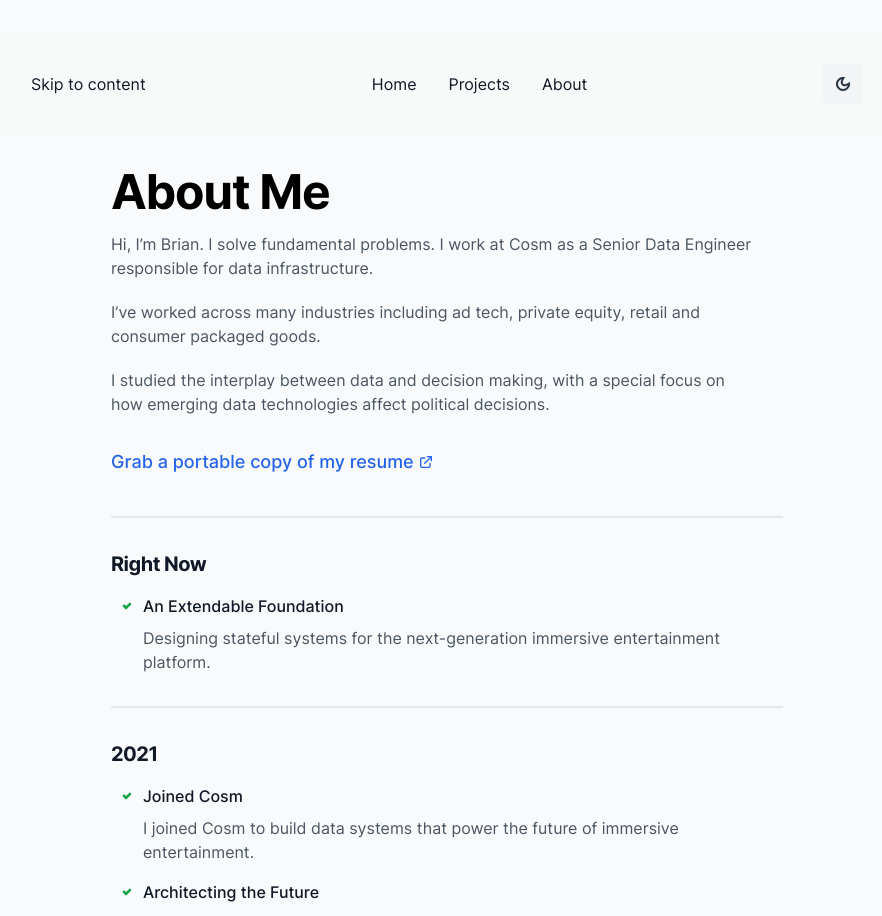
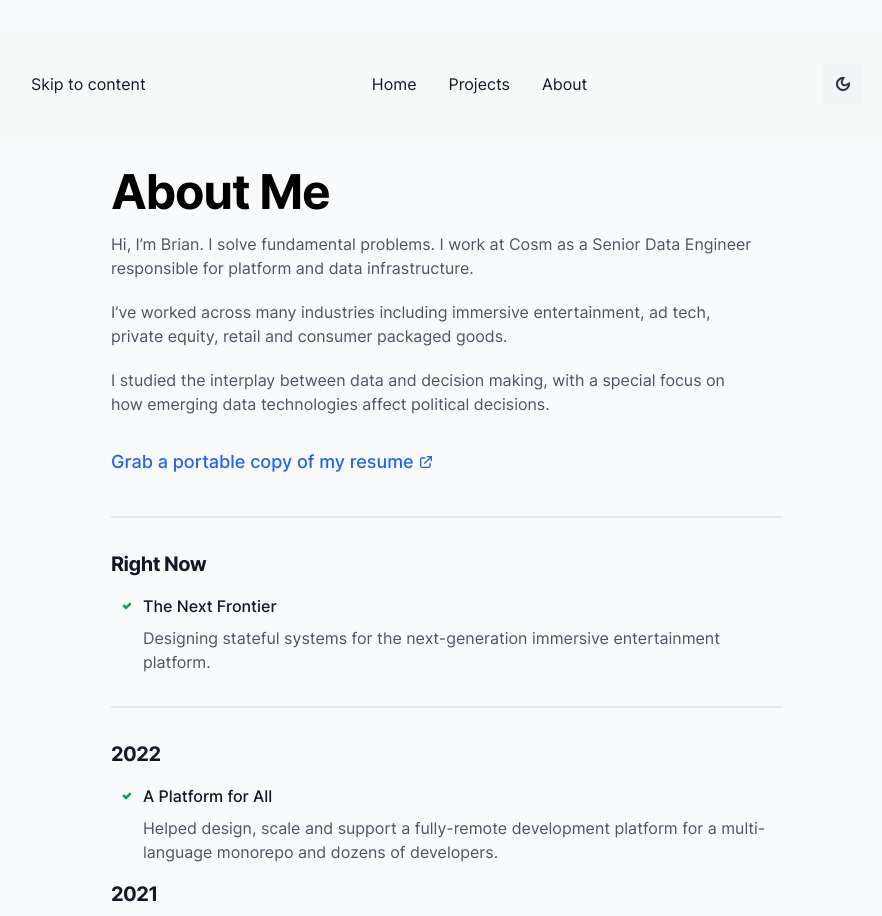
Before and after one commit to ahappypie/ahappypie.github.io, a Next.js app: page /about in a window 1280 px wide. Shown: the top 916 px of the page, without its empty margins (193-1075 px from the left). Built offline with nearby package versions, Linux system fonts and the light colour scheme.

Commit message:
update for 2022

```diff
--- a/components/timeline.tsx
+++ b/components/timeline.tsx
@@ -8,12 +8,19 @@ export default function Timeline() {
       <Divider />
       <Year>Right Now</Year>
       <ul>
-        <Step title="An Extendable Foundation">
+        <Step title="The Next Frontier">
           Designing stateful systems for the next-generation immersive
           entertainment platform.
         </Step>
       </ul>
       <Divider />
+      <Year>2022</Year>
+      <ul>
+        <Step title="A Platform for All">
+          Helped design, scale and support a fully-remote development platform for
+          a multi-language monorepo and dozens of developers.
+        </Step>
+      </ul>
       <Year>2021</Year>
       <ul>
         <Step title="Joined Cosm">
--- a/pages/about.tsx
+++ b/pages/about.tsx
@@ -11,11 +11,11 @@ export default function About() {
         <div className="mb-8 prose leading-6 text-gray-600 dark:text-gray-400">
           <p>
             Hi, I’m Brian. I solve fundamental problems. I work at Cosm as a
-            Senior Data Engineer responsible for data infrastructure.
+            Senior Data Engineer responsible for platform and data infrastructure.
           </p>
           <p>
-            I’ve worked across many industries including ad tech, private
-            equity, retail and consumer packaged goods.
+            I’ve worked across many industries including immersive entertainment,
+            ad tech, private equity, retail and consumer packaged goods.
           </p>
           <p>
             I studied the interplay between data and decision making, with a
```
